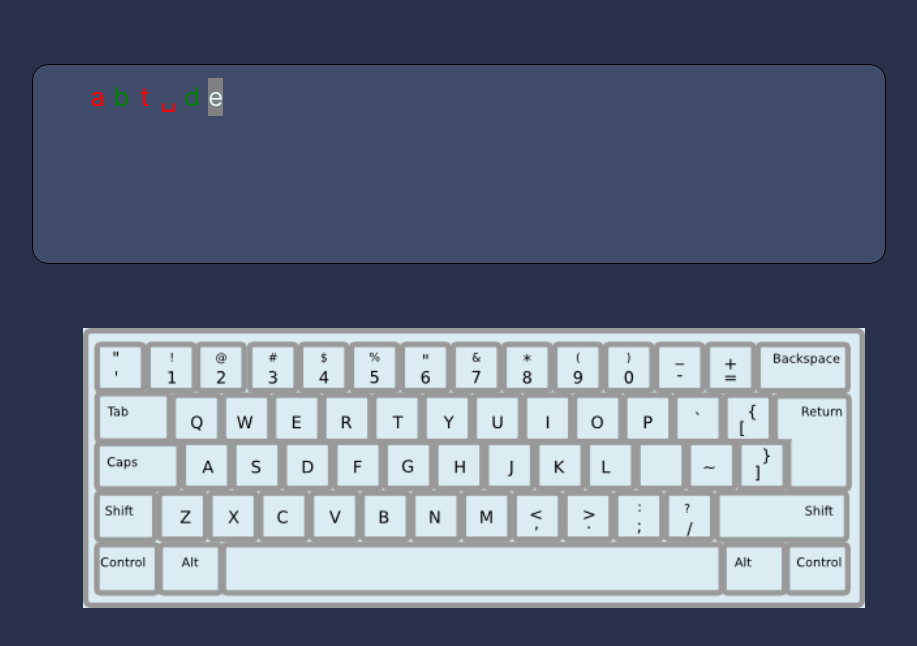
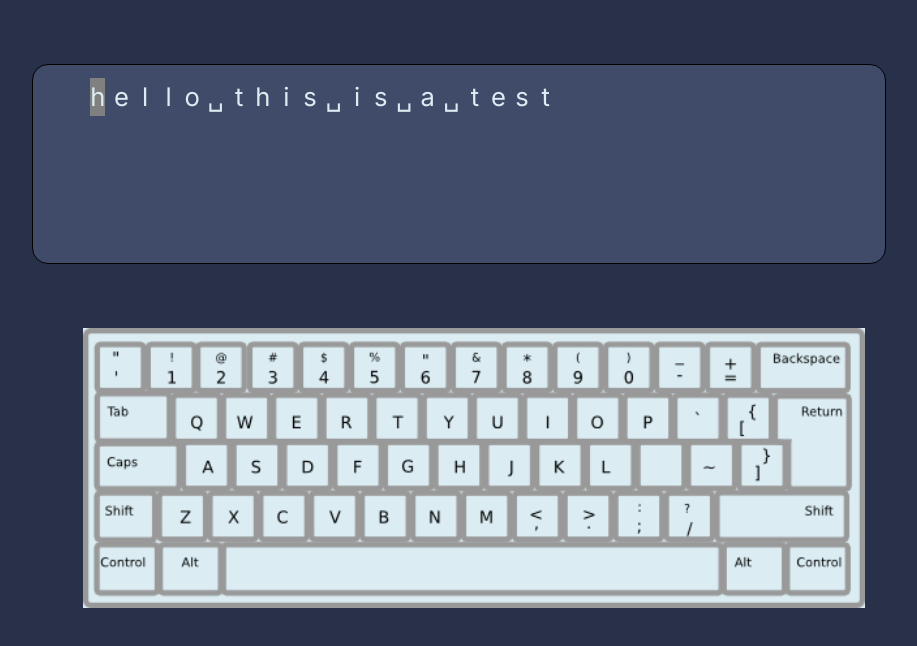
Before and after one commit to TomasPabloFerreira/typing-master, a Vue app: page / in a window 1280 px wide. Shown: the top 646 px of the page, without its empty margins (166-1083 px from the left). Built offline with nearby package versions, Linux system fonts and the light colour scheme.

Commit message:
feat(map string): map string to renderable letters data

```diff
--- a/src/App.vue
+++ b/src/App.vue
@@ -2,7 +2,7 @@
   <div id="app" class="bg-prim">
     <Header></Header>
 
-    <text-input></text-input>
+    <text-input :inputString="inputString"></text-input>
 
     <keyboard-image></keyboard-image>
   </div>
@@ -19,6 +19,11 @@ export default {
     Header,
     TextInput,
     KeyboardImage,
+  },
+  data: function() {
+    return {
+      inputString: "hello this is a test",
+    };
   },
 };
 </script>
@@ -64,5 +69,4 @@ body {
 .bright {
   color: #dbedf3;
 }
-
 </style>
--- a/src/components/LetterInput.vue
+++ b/src/components/LetterInput.vue
@@ -1,10 +1,11 @@
 <template>
   <span
-    class="letter-input bright letterText"
+    class="letter-input letterText"
     :class="{
-      active: letterData.state == 1,
+      bright: letterData.state == 0,
+      'active bright': letterData.state == 1,
       fail: letterData.state == 2,
-      success: letterData.state == 3,
+      prim: letterData.state == 3,
     }"
   >
     <template v-if="letterData.text == ' '">
@@ -41,10 +42,10 @@ export default {
   background-color: gray;
 }
 .fail {
-  color: red;
+  color: darkred;
 }
 .success {
-  color: green;
+  color: darkgreen;
 }
 
 </style>
--- a/src/components/TextInput.vue
+++ b/src/components/TextInput.vue
@@ -24,18 +24,22 @@ export default {
   components: {
     LetterInput,
   },
-  props: {},
+  props: ["inputString"],
   data: function() {
     return {
-      lettersData: [
-        { text: "a", state: 2 },
-        { text: "b", state: 3 },
-        { text: "t", state: 2 },
-        { text: " ", state: 2 },
-        { text: "d", state: 3 },
-        { text: "e", state: 1 },
-      ],
+      lettersData: [],
     };
+  },
+  mounted: function() {
+    this.mapStringToLettersData();
+  },
+  methods: {
+    mapStringToLettersData: function() {
+      this.lettersData = this.inputString
+        .split("")
+        .map((letter) => ({ text: letter, state: 0 }));
+      this.lettersData[0]["state"] = 1;
+    },
   },
 };
 </script>
```
